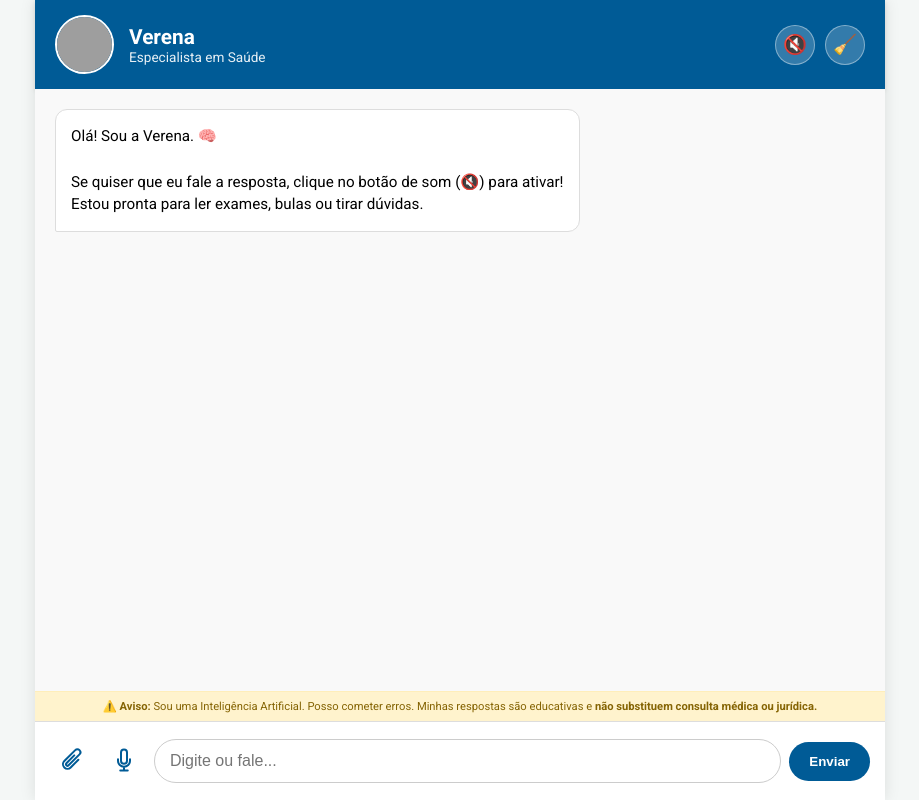
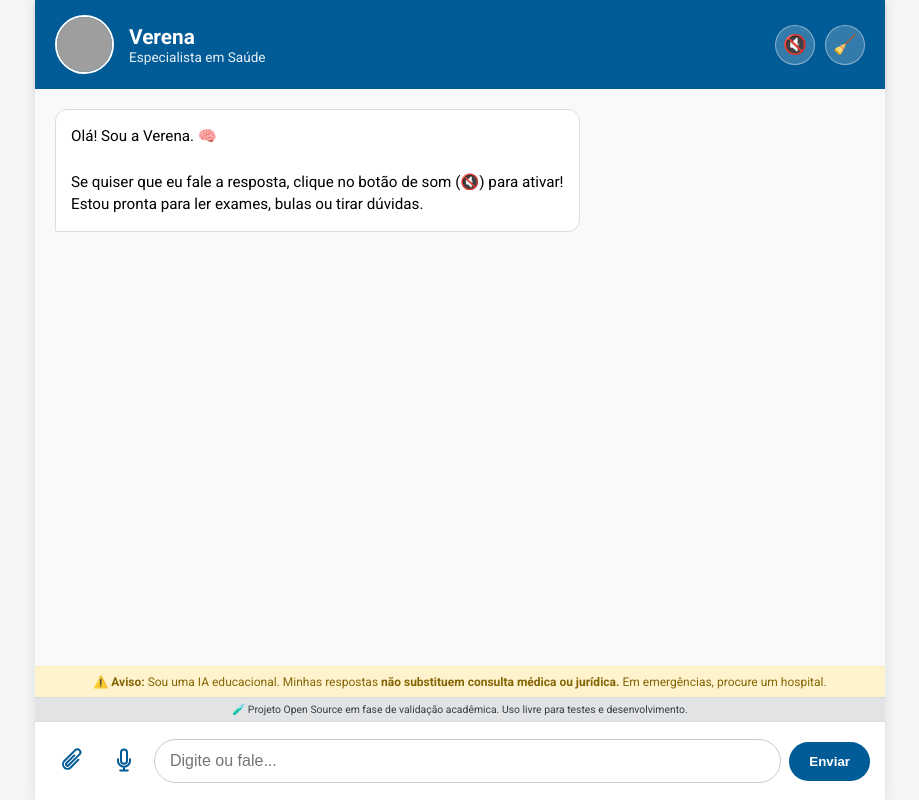
Before and after one commit to pinheiro767/projeto-verena, a Flask app: page / in a window 1280 px wide. Shown: the whole page, without its empty margins (180-1099 px from the left). Run offline with Flask 3, Linux system fonts and the light colour scheme; grey boxes are pictures that could not be loaded.

Commit message:
Adicionando aviso de Beta Academico

```diff
--- a/templates/index.html
+++ b/templates/index.html
@@ -36,8 +36,11 @@
         input[type="text"] { flex: 1; padding: 12px 15px; border: 1px solid #ccc; border-radius: 25px; outline: none; font-size: 1rem; }
         button.btn-enviar { background-color: var(--azul-saude); color: white; border: none; padding: 12px 20px; border-radius: 25px; cursor: pointer; font-weight: bold; }
         .loading { text-align: center; font-style: italic; color: #777; font-size: 0.8rem; display: none; padding: 5px; }
-        /* NOVO ESTILO DO AVISO */
-        .disclaimer { background-color: #fff3cd; color: #856404; padding: 8px; font-size: 0.7rem; text-align: center; border-top: 1px solid #ffeeba; line-height: 1.2; }
+
+        /* AVISOS LEGAIS */
+        .disclaimer-container { display: flex; flex-direction: column; gap: 0; }
+        .disclaimer-box { background-color: #fff3cd; color: #856404; padding: 8px; font-size: 0.75rem; text-align: center; border-top: 1px solid #ffeeba; line-height: 1.2; }
+        .beta-box { background-color: #e2e3e5; color: #383d41; padding: 5px; font-size: 0.65rem; text-align: center; border-top: 1px solid #d6d8db; }
     </style>
 </head>
 <body>
@@ -67,9 +70,13 @@
 
     <div class="loading" id="loading">Verena está pensando...</div>
 
-    <div class="disclaimer">
-        ⚠️ <strong>Aviso:</strong> Sou uma Inteligência Artificial. Posso cometer erros.
-        Minhas respostas são educativas e <strong>não substituem consulta médica ou jurídica.</strong>
+    <div class="disclaimer-container">
+        <div class="disclaimer-box">
+            ⚠️ <strong>Aviso:</strong> Sou uma IA educacional. Minhas respostas <strong>não substituem consulta médica ou jurídica.</strong> Em emergências, procure um hospital.
+        </div>
+        <div class="beta-box">
+            🧪 Projeto Open Source em fase de validação acadêmica. Uso livre para testes e desenvolvimento.
+        </div>
     </div>
 
     <div class="input-area">
```
